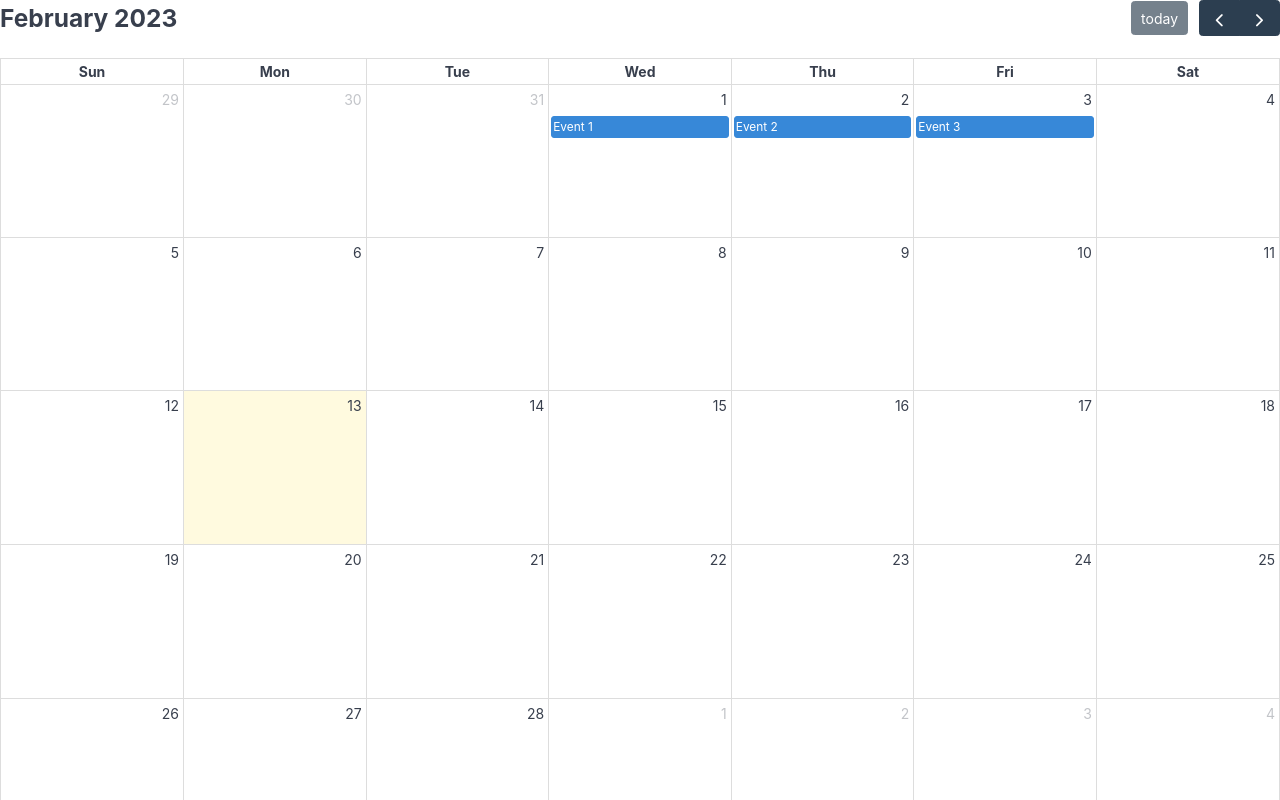
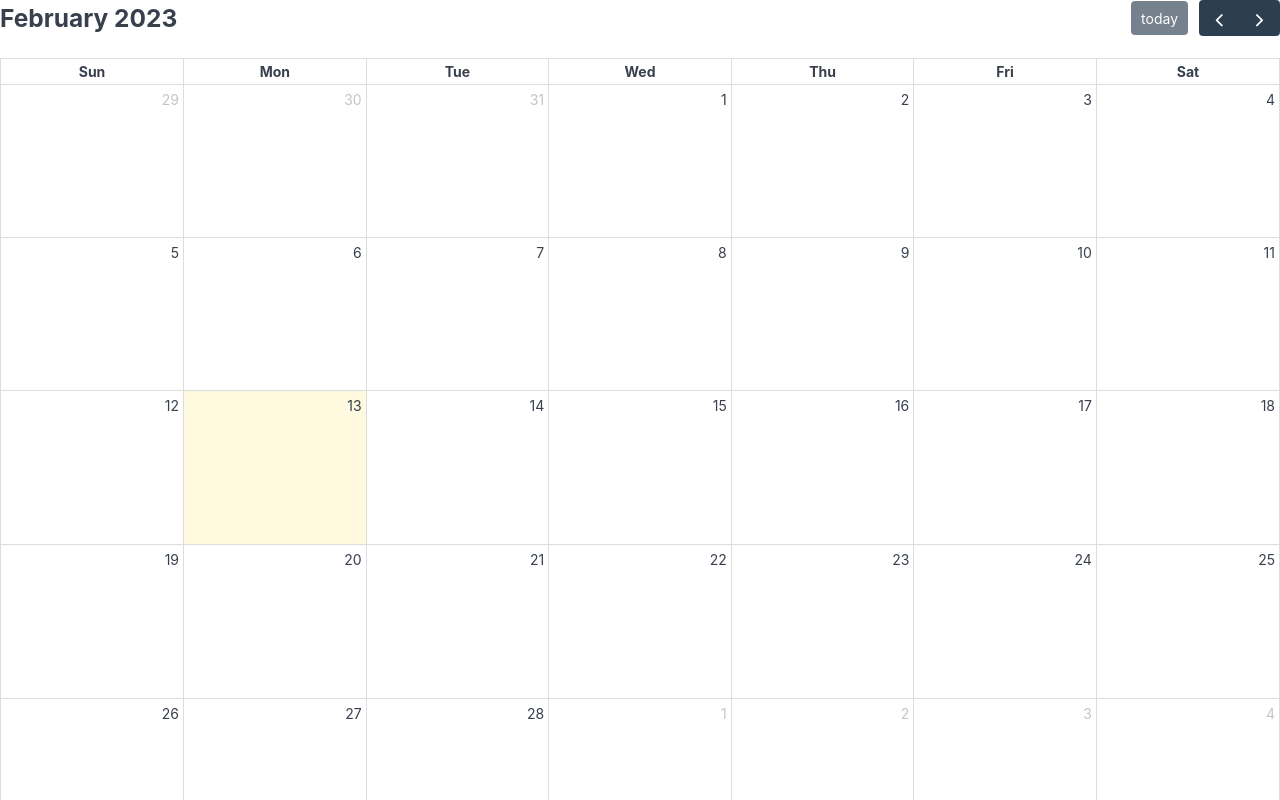
Before and after one commit to xMayble/headstarter-team-hub, a React (Create React App) app: page / in a window 1280 px wide. Shown: the top 800 px of the page. Built offline with nearby package versions, Linux system fonts and the light colour scheme; no server answers.

Commit message:
removed the highlights of the first 3 day events in february

```diff
--- a/src/Components/Calendar.js
+++ b/src/Components/Calendar.js
@@ -6,17 +6,7 @@ const Calendar = () => {
     // using the useState hook in React to manage the state of the 'Calendar'..
     // ..component, returns an array with two elements: the current state value, and
     // a function to update the state value
-    const [events, setEvents] = useState([
-        // an array of objects that represents the initial state of
-        // the events in the Calendar component.
-        // Each object in the array has two properties: title and date.
-        // The title property is a string that represents the title of an event,
-        // and the date property is a string that represents the date of the event in
-        // the format YYYY-MM-DD.
-        { title: 'Event 1', date: '2023-02-01' },
-        { title: 'Event 2', date: '2023-02-02' },
-        { title: 'Event 3', date: '2023-02-03' },
-    ]);
+    const [events, setEvents] = useState([]);
 
     return (
         // a third-party component that provides a customizable and user-friendly calendar display,
```
